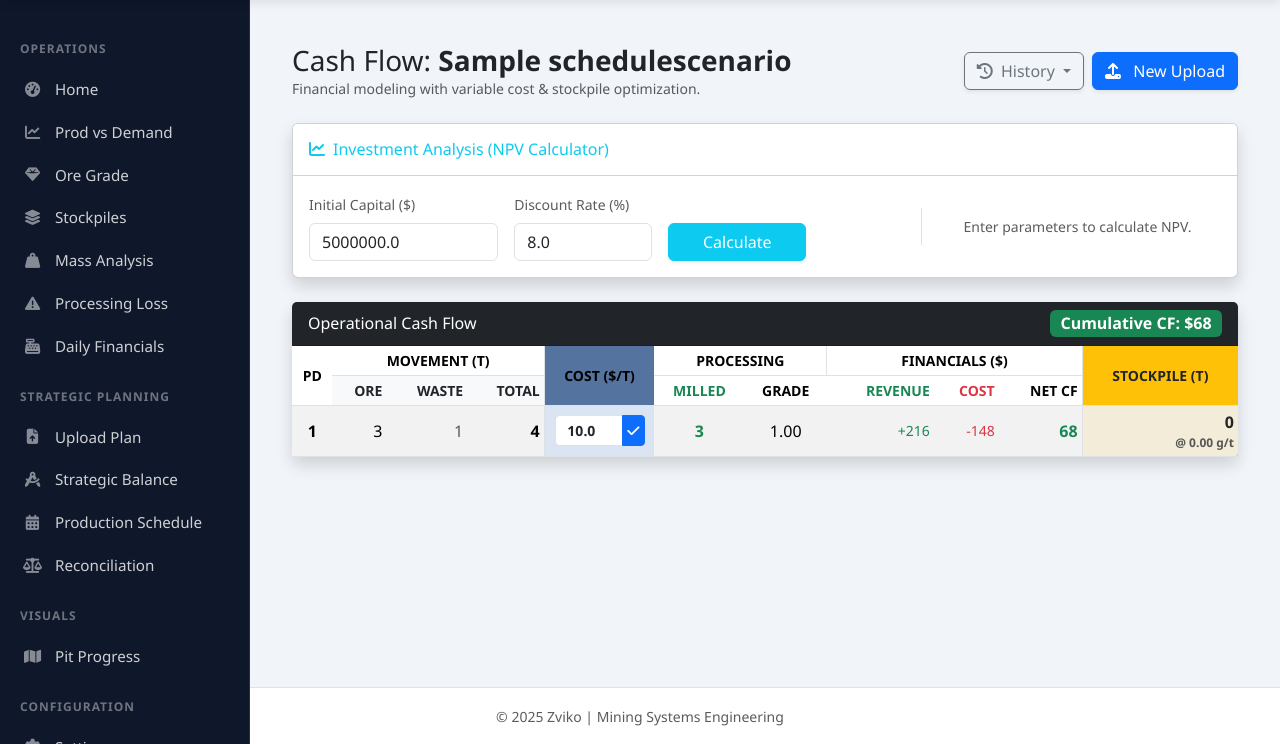
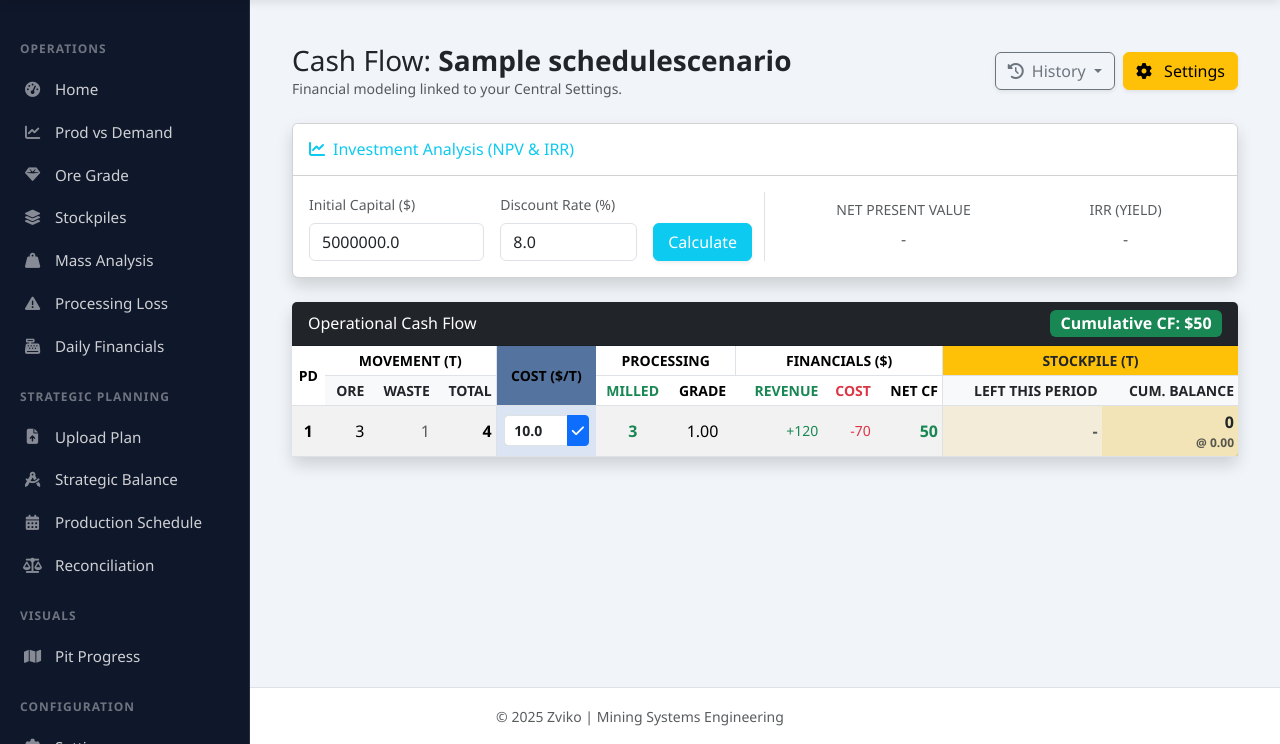
Before and after one commit to AnotidaDube/mineplant_project, a Django app: page /financials/ in a window 1280 px wide. Shown: the part 56-800 px from the top of the page. Run offline with Django 5.2, Linux system fonts and the light colour scheme; tables that the repository leaves empty hold one stand-in row (values such as "Sample post").

Commit message:
Updated the values on cashflow which were not responding,

```diff
--- a/dashboard/templates/dashboard/cash_flow.html
+++ b/dashboard/templates/dashboard/cash_flow.html
@@ -8,7 +8,7 @@
     <div class="d-flex justify-content-between align-items-center mb-4">
         <div>
             <h1 class="h3 mb-0 text-dark">Cash Flow: <strong>{{ scenario.name }}</strong></h1>
-            <p class="text-muted mb-0 small">Financial modeling with variable cost & stockpile optimization.</p>
+            <p class="text-muted mb-0 small">Financial modeling linked to your Central Settings.</p>
         </div>
 
         <div class="d-flex gap-2">
@@ -25,8 +25,8 @@
                     <li><a class="dropdown-item" href="{% url 'upload_schedule' %}">Upload New</a></li>
                 </ul>
             </div>
-            <a href="{% url 'upload_schedule' %}" class="btn btn-primary shadow-sm">
-                <i class="fas fa-upload me-2"></i> New Upload
+            <a href="{% url 'settings' %}" class="btn btn-warning shadow-sm">
+                <i class="fas fa-cog me-2"></i> Settings
             </a>
         </div>
     </div>
@@ -34,19 +34,19 @@
     <div class="card shadow mb-4 border-left-info">
         <div class="card-header bg-white py-3">
             <h6 class="m-0 font-weight-bold text-info">
-                <i class="fas fa-chart-line me-2"></i>Investment Analysis (NPV Calculator)
+                <i class="fas fa-chart-line me-2"></i>Investment Analysis (NPV & IRR)
             </h6>
         </div>
         <div class="card-body">
             <div class="row align-items-center">
-                <div class="col-md-8">
+                <div class="col-md-6 border-end">
                     <form method="post" class="row g-3 align-items-end">
                         {% csrf_token %}
-                        <div class="col-md-4">
+                        <div class="col-md-5">
                             <label class="form-label small font-weight-bold text-muted">{{ npv_form.initial_investment.label }}</label>
                             {{ npv_form.initial_investment }}
                         </div>
-                        <div class="col-md-3">
+                        <div class="col-md-4">
                             <label class="form-label small font-weight-bold text-muted">{{ npv_form.discount_rate.label }}</label>
                             {{ npv_form.discount_rate }}
                         </div>
@@ -58,24 +58,28 @@
                     </form>
                 </div>
 
-                <div class="col-md-4 text-center border-start">
-                    {% if npv_result is not None %}
+                <div class="col-md-6 d-flex justify-content-around">
+                    <div class="text-center">
                         <h6 class="text-uppercase text-muted small font-weight-bold mb-1">Net Present Value</h6>
-                        <h2 class="mb-0 font-weight-bold {% if npv_result > 0 %}text-success{% else %}text-danger{% endif %}">
-                            ${{ npv_result|floatformat:0|intcomma }}
-                        </h2>
-                        <small class="{% if npv_result > 0 %}text-success{% else %}text-danger{% endif %}">
-                            {% if npv_result > 0 %}
-                                <i class="fas fa-check-circle me-1"></i> Project Viable
-                            {% else %}
-                                <i class="fas fa-times-circle me-1"></i> Project Not Viable
-                            {% endif %}
-                        </small>
-                    {% else %}
-                        <div class="text-muted small py-2">
-                            Enter parameters to calculate NPV.
-                        </div>
-                    {% endif %}
+                        {% if npv_result is not None %}
+                            <h3 class="mb-0 font-weight-bold {% if npv_result > 0 %}text-success{% else %}text-danger{% endif %}">
+                                ${{ npv_result|floatformat:0|intcomma }}
+                            </h3>
+                        {% else %}
+                            <div class="text-muted mt-2">-</div>
+                        {% endif %}
+                    </div>
+
+                    <div class="text-center">
+                        <h6 class="text-uppercase text-muted small font-weight-bold mb-1">IRR (Yield)</h6>
+                        {% if irr_result is not None %}
+                            <h3 class="mb-0 font-weight-bold {% if irr_result > 0 %}text-primary{% else %}text-danger{% endif %}">
+                                {{ irr_result|floatformat:2 }}%
+                            </h3>
+                        {% else %}
+                            <div class="text-muted mt-2">-</div>
+                        {% endif %}
+                    </div>
                 </div>
             </div>
         </div>
@@ -93,10 +97,10 @@
                         <tr>
                             <th rowspan="2" class="align-middle">Pd</th>
                             <th colspan="3" class="border-end">Movement (t)</th>
-                            <th rowspan="2" class="align-middle bg-primary bg-opacity-25" style="width: 110px;">Cost ($/t)</th>
+                            <th rowspan="2" class="align-middle bg-primary bg-opacity-25" style="width: 100px;">Cost ($/t)</th>
                             <th colspan="2" class="border-end">Processing</th>
-                            <th colspan="3">Financials ($)</th>
-                            <th rowspan="2" class="align-middle bg-warning text-dark border-start">Stockpile (t)</th>
+                            <th colspan="3" class="border-end">Financials ($)</th>
+                            <th colspan="2" class="align-middle bg-warning text-dark border-start">Stockpile (t)</th>
                         </tr>
                         <tr>
                             <th class="text-end bg-light text-dark">Ore</th>
@@ -108,7 +112,10 @@
 
                             <th class="text-end text-success">Revenue</th>
                             <th class="text-end text-danger">Cost</th>
-                            <th class="text-end fw-bold">Net CF</th>
+                            <th class="text-end border-end fw-bold">Net CF</th>
+
+                            <th class="text-end bg-light text-dark" title="Ore left over from THIS period only">Left This Period</th>
+                            <th class="text-end bg-light text-dark" title="Total Running Balance">Cum. Balance</th>
                         </tr>
                     </thead>
                     <tbody>
@@ -124,7 +131,7 @@
                                 <form method="post" class="d-flex justify-content-center">
                                     {% csrf_token %}
                                     <input type="hidden" name="period_id" value="{{ row.period }}">
-                                    <div class="input-group input-group-sm" style="max-width: 90px;">
+                                    <div class="input-group input-group-sm" style="max-width: 85px;">
                                         <input type="number" step="0.01" name="mining_cost"
                                                class="form-control form-control-sm text-center px-1 fw-bold"
                                                value="{{ row.mining_cost_per_t }}">
@@ -140,13 +147,22 @@
 
                             <td class="text-end text-success small">+{{ row.revenue|floatformat:0|intcomma }}</td>
                             <td class="text-end text-danger small">-{{ row.total_cost|floatformat:0|intcomma }}</td>
-                            <td class="text-end fw-bold {% if row.net_cash_flow < 0 %}text-danger{% else %}text-success{% endif %}">
+                            <td class="text-end border-end fw-bold {% if row.net_cash_flow < 0 %}text-danger{% else %}text-success{% endif %}">
                                 {{ row.net_cash_flow|floatformat:0|intcomma }}
                             </td>
 
-                            <td class="text-end fw-bold text-dark bg-warning bg-opacity-10 border-start">
-                                {{ row.stockpiled|floatformat:0|intcomma }}
-                                <div class="small text-muted" style="font-size: 0.75em;">@ {{ row.stockpile_grade|floatformat:2 }} g/t</div>
+                            <td class="text-end fw-bold text-muted bg-warning bg-opacity-10 border-start">
+                                {% if row.period_sp_mass > 0 %}
+                                    {{ row.period_sp_mass|floatformat:0|intcomma }}
+                                    <div class="small" style="font-size: 0.75em;">@ {{ row.period_sp_grade|floatformat:2 }}</div>
+                                {% else %}
+                                    -
+                                {% endif %}
+                            </td>
+
+                            <td class="text-end fw-bold text-dark bg-warning bg-opacity-25">
+                                {{ row.cum_sp_mass|floatformat:0|intcomma }}
+                                <div class="small text-muted" style="font-size: 0.75em;">@ {{ row.cum_sp_grade|floatformat:2 }}</div>
                             </td>
                         </tr>
                         {% endfor %}
--- a/dashboard/views.py
+++ b/dashboard/views.py
@@ -1305,12 +1305,24 @@ def upload_schedule_view(request):
 # ==========================================
 # 2. CASH FLOW ENGINE (Fresh Ore Priority)
 # ==========================================
+def calculate_irr(cash_flows, max_iterations=1000, error_tolerance=0.001):
+    """Calculates Internal Rate of Return (IRR) using the Newton-Raphson method."""
+    rate = 0.10 # Initial guess of 10%
+    for _ in range(max_iterations):
+        npv = sum(cf / ((1 + rate) ** i) for i, cf in enumerate(cash_flows))
+        # Derivative of NPV
+        d_npv = sum(-i * cf / ((1 + rate) ** (i + 1)) for i, cf in enumerate(cash_flows))
+        if d_npv == 0 or abs(npv) < error_tolerance:
+            break
+        rate = rate - (npv / d_npv)
+    return rate * 100 # Return as percentage
+
 def cash_flow_view(request, scenario_id=None):
     """
     Financial Engine:
-    - Auto-Increment Cost ($0.10/period)
-    - Strict Priority: Fresh Ore -> Stockpile
-    - NEW: Net Present Value (NPV) Calculator
+    - Dynamic Variables pulled from FinancialSettings
+    - Auto-Increment Cost & Stockpile Optimization
+    - NPV & IRR Calculator
     """
     # 1. Load Scenario
     if not scenario_id:
@@ -1321,7 +1333,17 @@ def cash_flow_view(request, scenario_id=None):
     if not scenario:
         return render(request, 'dashboard/cash_flow.html', {'error': 'No Scenario found.'})
 
-    # 2. Handle Manual Mining Cost Updates (POST Action 1)
+    # 2. LOAD SETTINGS FROM DATABASE (Fixes the parameter bug)
+    settings_obj = FinancialSettings.objects.filter(scenario=scenario).first()
+
+    # Use database values, fallback to defaults if no settings exist
+    PLANT_CAPACITY = settings_obj.plant_capacity if settings_obj else 23400.0
+    RECOVERY = settings_obj.recovery_rate if settings_obj else 0.90
+    PRICE = settings_obj.gold_price if settings_obj else 80.0
+    PROCESSING_COST = settings_obj.processing_cost if settings_obj else 36.0
+    BASE_MINING_COST = settings_obj.base_mining_cost if settings_obj else 4.5
+
+    # 3. Handle Manual Mining Cost Updates
     if request.method == "POST" and 'update_single_cost' in request.POST:
         try:
             p_id = int(request.POST.get('period_id'))
@@ -1338,29 +1360,21 @@ def cash_flow_view(request, scenario_id=None):
             messages.error(request, f"Update Failed: {e}")
         return redirect('cash_flow_view', scenario_id=scenario.id)
 
-    # --- 3. SIMULATION CONSTANTS ---
-    PLANT_CAPACITY = 23400.0
-    RECOVERY = 0.90
-    PRICE = 80.0
-    PROCESSING_COST = 36.0
-
     # --- 4. RUN CASH FLOW SIMULATION ---
     schedules = MaterialSchedule.objects.filter(scenario=scenario).order_by('period')
 
     table_data = []
     cumulative_cashflow = 0.0
 
-    sp_mass = 0.0
-    sp_metal = 0.0
-
-    # We calculate the table FIRST, because NPV depends on the resulting Net Cash Flows
+    cumulative_sp_mass = 0.0
+    cumulative_sp_metal = 0.0
+
     for row in schedules:
-        # A. Cost Logic
-        default_cost = 4.5 + ((row.period - 1) * 0.10)
+        # A. Cost Logic (Starts at BASE_MINING_COST)
+        default_cost = BASE_MINING_COST + ((row.period - 1) * 0.10)
         config = PeriodConfiguration.objects.filter(physical_schedule=row).first()
 
         if config:
-            # Respect manual override, unless it matches default exactly (logic simplified for robustness)
             if config.mining_cost_per_tonne == 4.5 and row.period > 1:
                  mining_cost_per_t = default_cost
             else:
@@ -1390,22 +1404,31 @@ def cash_flow_view(request, scenario_id=None):
             b['mass'] -= feed
 
         # 2. Stockpile Second
-        if remaining_cap > 0 and sp_mass > 0:
-            sp_grade = (sp_metal / sp_mass) if sp_mass > 0 else 0
-            feed = min(sp_mass, remaining_cap)
+        if remaining_cap > 0 and cumulative_sp_mass > 0:
+            sp_grade = (cumulative_sp_metal / cumulative_sp_mass) if cumulative_sp_mass > 0 else 0
+            feed = min(cumulative_sp_mass, remaining_cap)
             processed_mass += feed
             processed_metal += (feed * sp_grade)
             remaining_cap -= feed
-            sp_mass -= feed
-            sp_metal -= (feed * sp_grade)
-
-        # D. Add Leftovers to Stockpile
+            cumulative_sp_mass -= feed
+            cumulative_sp_metal -= (feed * sp_grade)
+
+        # D. Calculate WHAT WAS LEFT OVER THIS PERIOD
+        period_sp_added_mass = 0.0
+        period_sp_added_metal = 0.0
+
         for b in fresh_batches:
             if b['mass'] > 0:
-                sp_mass += b['mass']
-                sp_metal += (b['mass'] * b['grade'])
-
-        sp_grade_final = (sp_metal / sp_mass) if sp_mass > 0 else 0.0
+                period_sp_added_mass += b['mass']
+                period_sp_added_metal += (b['mass'] * b['grade'])
+
+                # Add to cumulative
+                cumulative_sp_mass += b['mass']
+                cumulative_sp_metal += (b['mass'] * b['grade'])
+
+        # Calculate Grades
+        period_sp_grade = (period_sp_added_metal / period_sp_added_mass) if period_sp_added_mass > 0 else 0.0
+        cumulative_sp_grade = (cumulative_sp_metal / cumulative_sp_mass) if cumulative_sp_mass > 0 else 0.0
 
         # E. Financials
         revenue = processed_metal * RECOVERY * PRICE
@@ -1417,14 +1440,11 @@ def cash_flow_view(request, scenario_id=None):
         net_cash_flow = revenue - total_cost
         cumulative_cashflow += net_cash_flow
 
-        stockpile_val = (sp_metal * RECOVERY) * PRICE
-
         table_data.append({
             'period': row.period,
             'ore_mined': (row.hg_tonnes + row.mg_tonnes + row.lg_tonnes),
             'waste': row.waste_tonnes,
             'processed': processed_mass,
-            'stockpiled': sp_mass,
             'grade': (processed_metal / processed_mass) if processed_mass > 0 else 0,
             'mining_cost_per_t': mining_cost_per_t,
             'revenue': revenue,
@@ -1433,49 +1453,49 @@ def cash_flow_view(request, scenario_id=None):
             'total_cost': total_cost,
             'net_cash_flow': net_cash_flow,
             'cumulative': cumulative_cashflow,
-            'stockpile_value': stockpile_val,
-            'stockpile_grade': sp_grade_final
+
+            # Stockpile Tracking
+            'period_sp_mass': period_sp_added_mass,
+            'period_sp_grade': period_sp_grade,
+            'cum_sp_mass': cumulative_sp_mass,
+            'cum_sp_grade': cumulative_sp_grade
         })
 
     # ==========================================
-    # 5. NPV CALCULATOR (POST Action 2)
+    # 5. NPV & IRR CALCULATOR
     # ==========================================
     npv_result = None
+    irr_result = None
     npv_form = NPVForm(request.POST or None)
 
-    # Only run calculation if the specific 'calculate_npv' button was clicked
     if request.method == "POST" and 'calculate_npv' in request.POST:
         if npv_form.is_valid():
             I0 = npv_form.cleaned_data['initial_investment']
             r_percent = npv_form.cleaned_data['discount_rate']
-            r = r_percent / 100.0  # Convert percentage to decimal (e.g., 8% -> 0.08)
-
-            # NPV Formula: -I0 + Sum( CF / (1+r)^t )
+            r = r_percent / 100.0
+
+            # 1. Calculate NPV
             discounted_sum = 0.0
-
             for row in table_data:
                 t = row['period']
                 cf = row['net_cash_flow']
-
-                # Apply Discount Factor
-                pv = cf / ((1 + r) ** t)
-                discounted_sum += pv
+                discounted_sum += (cf / ((1 + r) ** t))
 
             npv_result = -I0 + discounted_sum
 
-            if npv_result > 0:
-                messages.success(request, f"Project Viable! NPV: ${npv_result:,.2f}")
-            else:
-                messages.warning(request, f"Project Not Viable. NPV: ${npv_result:,.2f}")
-
-    # Render
+            # 2. Calculate IRR
+            # Array format: [-Initial Investment, CF1, CF2, CF3...]
+            cash_flows_array = [-I0] + [row['net_cash_flow'] for row in table_data]
+            irr_result = calculate_irr(cash_flows_array)
+
     return render(request, 'dashboard/cash_flow.html', {
         'scenario': scenario,
         'table_data': table_data,
         'cumulative_cashflow': cumulative_cashflow,
         'scenarios': ScheduleScenario.objects.all().order_by('-created_at'),
-        'npv_form': npv_form,       # Pass form to template
-        'npv_result': npv_result    # Pass result to template
+        'npv_form': npv_form,
+        'npv_result': npv_result,
+        'irr_result': irr_result   # Pass IRR to template
     })
 
 def auto_update_phase_targets():
```
